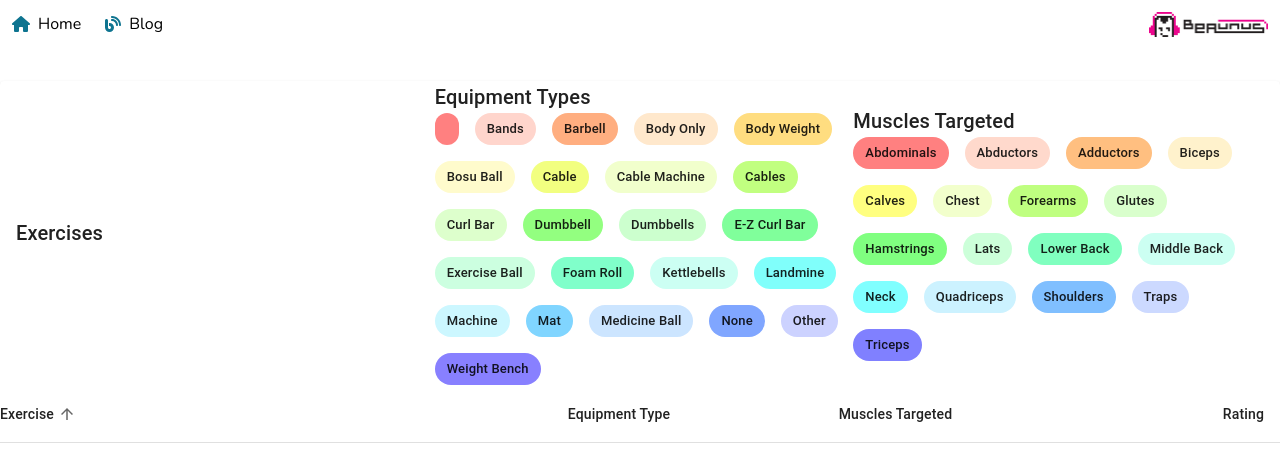
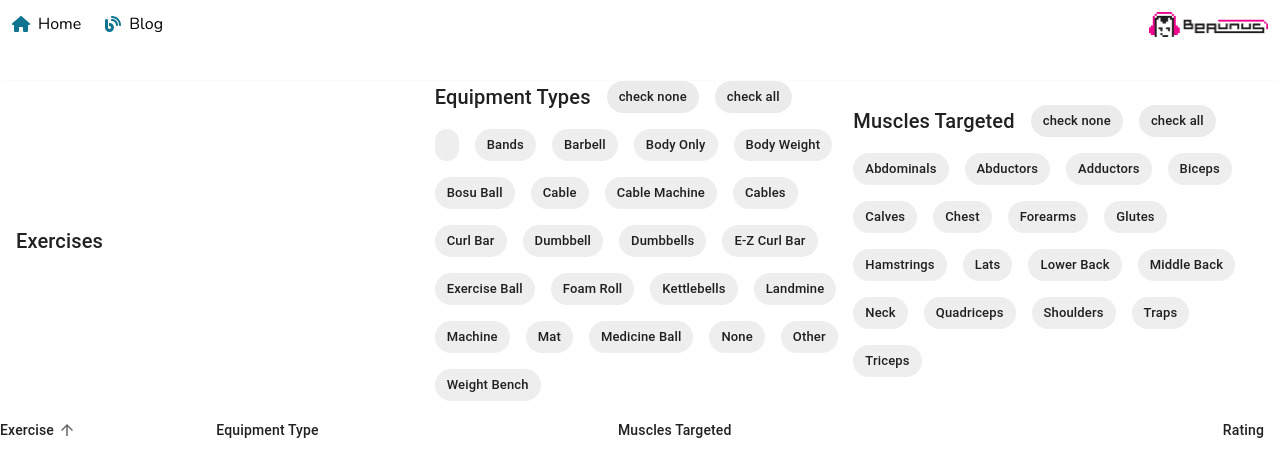
Before and after one commit to beaunus/beaunus.com, a Next.js app: page /exercise in a window 1280 px wide. Shown: the top 451 px of the page. Built offline with nearby package versions, Linux system fonts and the light colour scheme; no server answers.

Commit message:
feature: check none / all

```diff
--- a/pages/exercise/index.tsx
+++ b/pages/exercise/index.tsx
@@ -1,4 +1,4 @@
-import { Chip } from "@mui/material";
+import { Chip, Stack } from "@mui/material";
 import Box from "@mui/material/Box";
 import FormControlLabel from "@mui/material/FormControlLabel";
 import Paper from "@mui/material/Paper";
@@ -152,9 +152,10 @@ export default function EnhancedTable() {
 	const [isDense, setIsDense] = React.useState(false);
 	const [rowsPerPage, setRowsPerPage] = React.useState(100);
 	const [musclesTargetedToDisplay, setMusclesTargetedToDisplay] =
-		React.useState(uniqueMusclesTargeted);
-	const [equipmentTypesToDisplay, setEquipmentTypesToDisplay] =
-		React.useState(uniqueEquipmentTypes);
+		React.useState<string[]>([]);
+	const [equipmentTypesToDisplay, setEquipmentTypesToDisplay] = React.useState<
+		string[]
+	>([]);
 
 	function EnhancedTableToolbar() {
 		return (
@@ -172,8 +173,25 @@ export default function EnhancedTable() {
 				>
 					Exercises
 				</Typography>
-				<Typography component="div" sx={{ flex: "1 1 100%" }} variant="h6">
-					Equipment Types
+				<Typography
+					component="div"
+					display="flex"
+					flexDirection="column"
+					gap={2}
+					sx={{ flex: "1 1 100%" }}
+					variant="h6"
+				>
+					<Stack direction="row" gap={2}>
+						Equipment Types
+						<Chip
+							label="check none"
+							onClick={() => setEquipmentTypesToDisplay([])}
+						/>
+						<Chip
+							label="check all"
+							onClick={() => setEquipmentTypesToDisplay(uniqueEquipmentTypes)}
+						/>
+					</Stack>
 					<Box display="flex" flexWrap="wrap" gap={2}>
 						{uniqueEquipmentTypes.map((equipmentType, index) => (
 							<Chip
@@ -199,8 +217,25 @@ export default function EnhancedTable() {
 						))}
 					</Box>
 				</Typography>
-				<Typography component="div" sx={{ flex: "1 1 100%" }} variant="h6">
-					Muscles Targeted
+				<Typography
+					component="div"
+					display="flex"
+					flexDirection="column"
+					gap={2}
+					sx={{ flex: "1 1 100%" }}
+					variant="h6"
+				>
+					<Stack direction="row" gap={2}>
+						Muscles Targeted
+						<Chip
+							label="check none"
+							onClick={() => setMusclesTargetedToDisplay([])}
+						/>
+						<Chip
+							label="check all"
+							onClick={() => setMusclesTargetedToDisplay(uniqueMusclesTargeted)}
+						/>
+					</Stack>
 					<Box display="flex" flexWrap="wrap" gap={2}>
 						{uniqueMusclesTargeted.map((musclesTargeted, index) => (
 							<Chip
```
